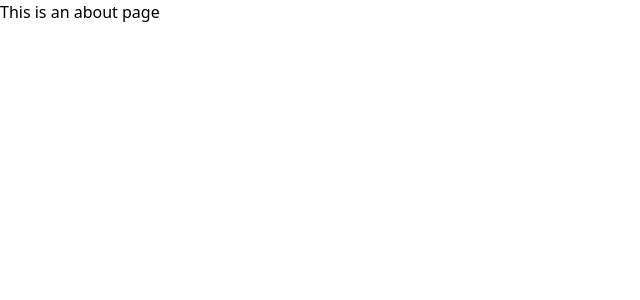
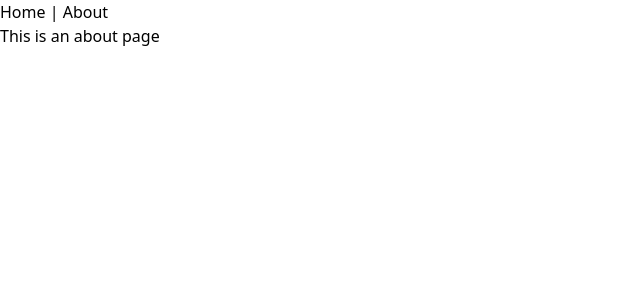
Before and after one commit to thinkverse/thinkverse.dev, a Vue app: page /about in a window 1280 px wide. Shown: the top 300 px of the page, without its empty margins (0-640 px from the left). Built offline with nearby package versions, Linux system fonts and the light colour scheme.

Commit message:
Add back simple navbar component into views

```diff
--- a/src/views/About.vue
+++ b/src/views/About.vue
@@ -1,11 +1,21 @@
 <template>
-  <div class="about">
-    <h1>This is an about page</h1>
-  </div>
+  <section>
+    <header>
+      <Navbar />
+    </header>
+    <main>
+      <h1>This is an about page</h1>
+    </main>
+  </section>
 </template>
 
 <script>
+  import Navbar from '@/components/Navbar.vue'
+
   export default {
+    components: {
+      Navbar
+    },
     metaInfo: {
       title: 'Information about Thinkerse',
     },
--- a/src/views/Home.vue
+++ b/src/views/Home.vue
@@ -1,18 +1,25 @@
 <template>
-  <div class="home">
+  <section>
+    <header>
+      <Navbar />
+    </header>
+    <main class="home">
       <img alt="Vue logo" src="../assets/logo.png">
-    <HelloWorld msg="Welcome to Your Vue.js App"/>
-  </div>
+      <HelloWorld msg="Welcome to Your Vue.js App" />
+    </main>
+    <Footer />
+  </section>
 </template>
 
 <script>
-// @ is an alias to /src
   import HelloWorld from '@/components/HelloWorld.vue'
+  import Navbar from '@/components/Navbar.vue'
 
   export default {
     name: 'Home',
     components: {
-    HelloWorld
+      HelloWorld,
+      Navbar
     }
   }
 </script>
```
Lines whose indentation alone changed are shown as unchanged.
